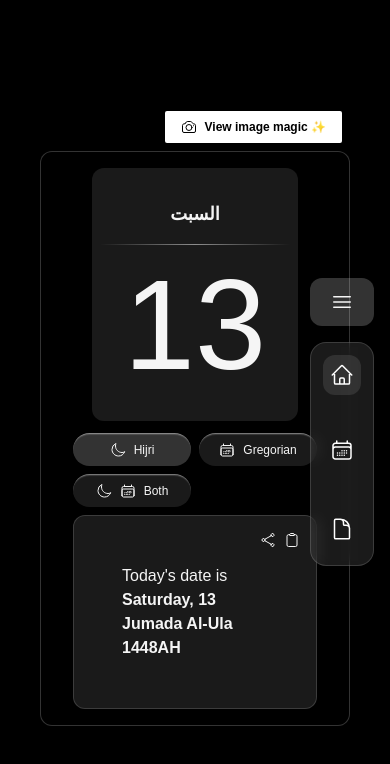
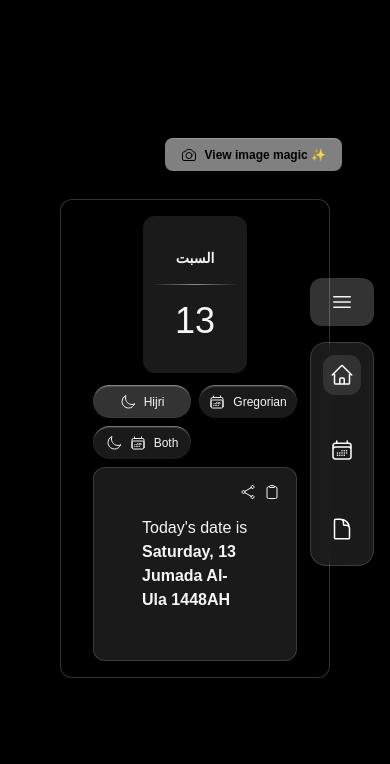
Before and after one commit to Ajayi1428Muhammad/LunarTracker, a Next.js app: page / in a window 390 px wide. Shown: the top 764 px of the page. Built offline with nearby package versions, Linux system fonts and the light colour scheme; a web font is replaced by a local one.

Commit message:
Screenshot fix

```diff
--- a/src/app/components/DateView.jsx
+++ b/src/app/components/DateView.jsx
@@ -32,7 +32,7 @@ const DateView = ({ gregorian, hijri }) => {
     try {
       const blob = await toBlob(cardRef.current, {
         cacheBust: true,
-        pixelRatio: 2,
+        pixelRatio: 1,
       });
 
       if (!blob) throw new Error("Blob generation failed");
@@ -84,11 +84,11 @@ const DateView = ({ gregorian, hijri }) => {
   }
   return (
     <div className="mb-2">
-      <div className="flex justify-end mr-2 mb-2 ">
+      <div className="flex justify-end mr-2 mb-2">
         <button
           onClick={handleCopyImage}
           disabled={copyingShot}
-          className="flex items-center gap-2 px-4 py-2 bg-white text-black text-xs font-semibold rounded-xs hover:bg-neutral-200 transition-all active:scale-95 disabled:opacity-50 disabled:cursor-not-allowed cursor-pointer"
+          className="flex items-center gap-2 px-4 py-2 bg-white/50 text-black text-xs font-semibold rounded-lg border-t border-white/20 hover:bg-neutral-600 transition-all active:scale-95 disabled:opacity-50 disabled:cursor-not-allowed cursor-pointer"
         >
           {copiedShot ? (
             <>
@@ -105,17 +105,15 @@ const DateView = ({ gregorian, hijri }) => {
           )}
         </button>
       </div>
-      <div
-        className="flex flex-col justify-center items-center bg-black/10 p-4 border rounded-xl border-white/20"
-        ref={cardRef}
-      >
+      <div className="p-5 max-w-md" ref={cardRef}>
+        <div className="flex flex-col justify-center items-center bg-black/10 p-4 border rounded-xl border-white/20">
           {/* DateHead */}
           <div className="bg-white/10 p-8 rounded-xl mb-3">
-          <div className="text-lg font-bold flex justify-center">
+            <div className="text-sm md:textlg font-bold flex justify-center">
               {hijri.arDayOfWeek}
             </div>
             <div className="-mx-6 h-px bg-linear-to-r from-transparent via-white/50 to-transparent my-4 " />
-          <h1 className="text-9xl">{hijri.hijriDay}</h1>
+            <h1 className="md:text-9xl text-4xl">{hijri.hijriDay}</h1>
           </div>
           {/* DateView */}
           <div className="w-[calc(100%-2rem)]  mx-auto">
@@ -216,9 +214,9 @@ const DateView = ({ gregorian, hijri }) => {
                       Today's date is{" "}
                       <span className="font-bold font-moderno uppercase">
                         {gregorian.enDayOfWeek}, {hijri.hijriDay} {hijri.month}{" "}
-                      {hijri.year}AH in correspondent to {gregorian.enDayOfWeek}
-                      , {gregorian.gregorianDate.day}th of{" "}
-                      {gregorian.gregorianDate.monthName}{" "}
+                        {hijri.year}AH in correspondent to{" "}
+                        {gregorian.enDayOfWeek}, {gregorian.gregorianDate.day}th
+                        of {gregorian.gregorianDate.monthName}{" "}
                         {gregorian.gregorianDate.year}
                         CE
                       </span>
@@ -230,6 +228,7 @@ const DateView = ({ gregorian, hijri }) => {
           </div>
         </div>
       </div>
+    </div>
   );
 };
 
```
Lines whose indentation alone changed are shown as unchanged.
